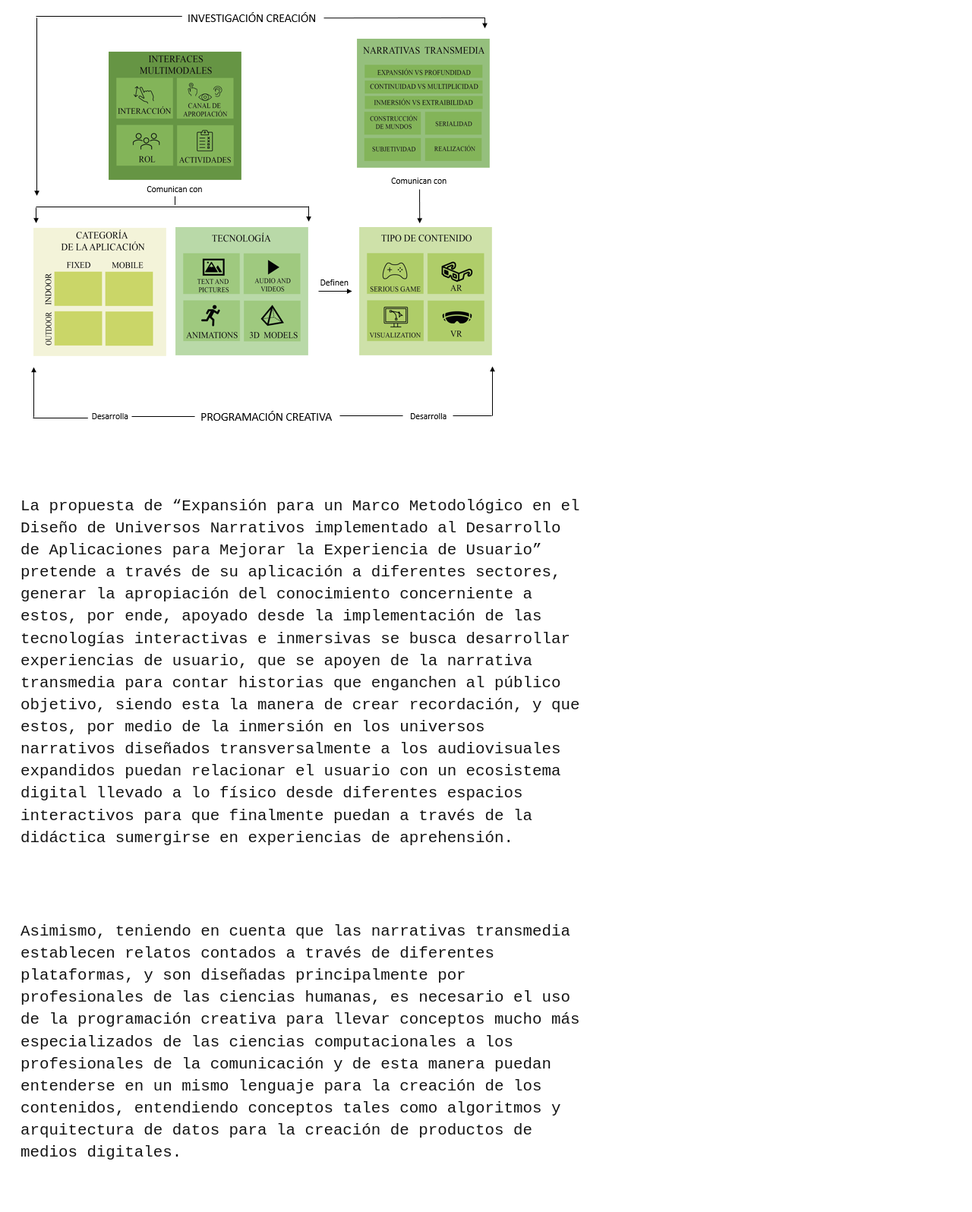
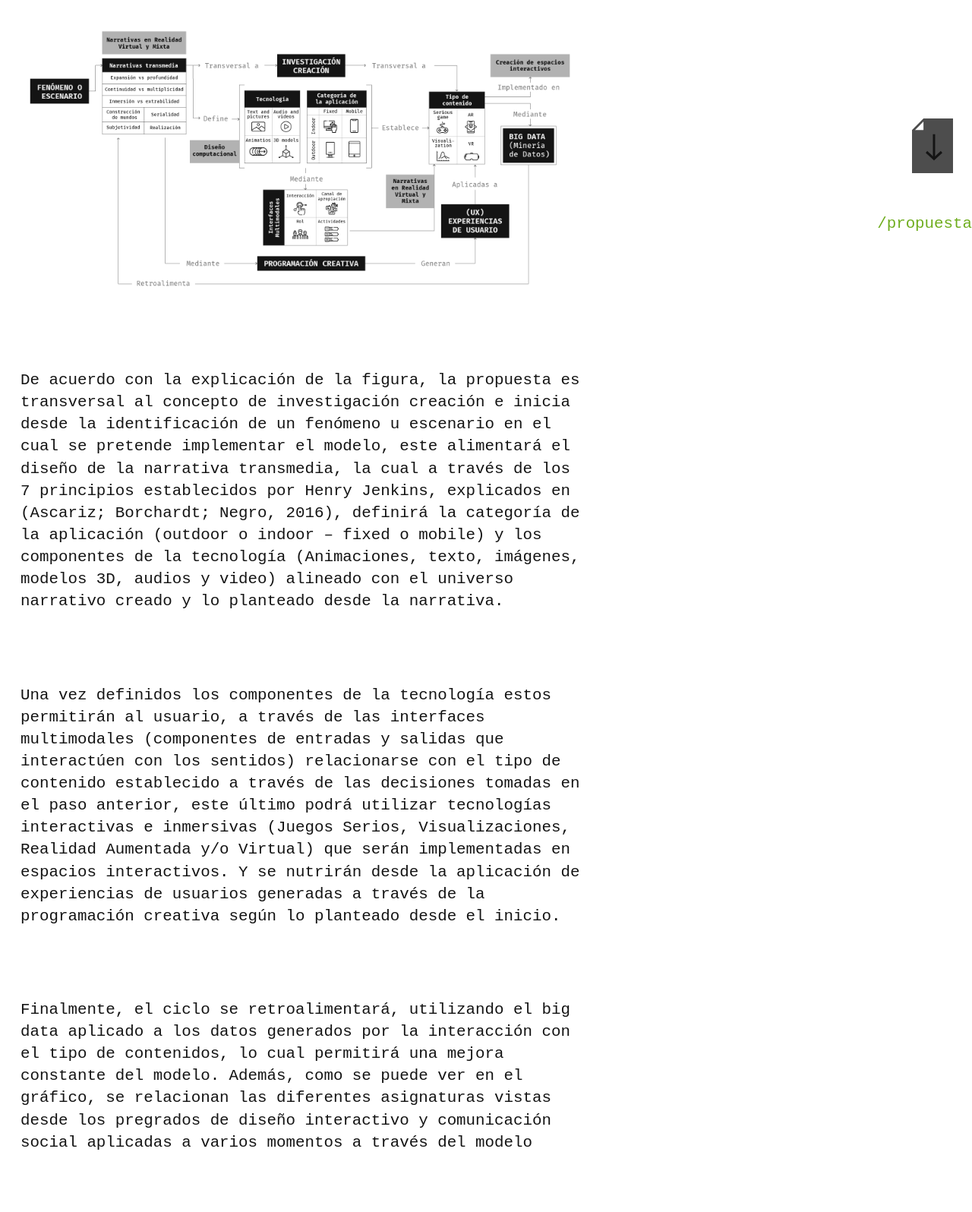
Before and after one commit to jeronimoyepes/feyman_AI, a plain HTML site: page pages/topic1/master.html in a window 1280 px wide. Shown: the part 817-2413 px from the top of the page at 76% size. Drawn offline with Linux system fonts and the light colour scheme.

Commit message:
Imagne de modelo nuevo y antiguo, cambios a video
Signed-off-by: Jeronimo <jeronimo_y_g@hotmail.com>

```diff
--- a/js/app.js
+++ b/js/app.js
@@ -90,7 +90,7 @@ function accessApp(e){
             idCodeInput.value = "";
             idCodeInput.setAttribute('placeholder', 'Digite un comando')
             setTimeout(function () {
-                idCodeInput.setAttribute('placeholder', 'Ingrese un /comando g presione [ENTER]')
+                idCodeInput.setAttribute('placeholder', 'Ingrese un /comando y presione [ENTER]')
             }, 600);
             break romper;
         }
@@ -185,7 +185,7 @@ function accessApp(e){
                 idCodeInput.value = "";
                 idCodeInput.setAttribute('placeholder', 'Comando incorrecto');
                 setTimeout(function () {idCodeInput.setAttribute(
-                    'placeholder', 'Ingresa un /comando g presiona [ENTER]');
+                    'placeholder', 'Ingrese un /comando y presione [ENTER]');
                 }, 600);
             }
 
--- a/pages/topic1/master.html
+++ b/pages/topic1/master.html
@@ -17,7 +17,9 @@
         <li id="4">pages/topic4</li>
         <li></li>
         <li></li>
-        <li class="file_link" id="alessandra_2016">pages/topic1/redirect.html</li>
+        <li class="file_link" id="propuesta">img/model_new_white.png</li>
+        <li class="file_link" id="hincapie2016">img/model_old.png</li>
+
     </ul>
 
     <div id="report" class="hide">
@@ -57,7 +59,7 @@
 
     <div class="text_box">
         <p>
-            A continuación, a través de las preguntas planteadas, se describe a detalle la participación con relación a los diferentes actores y áreas de la universidad que pueden verse beneficiados, de acuerdo con los contenidos temáticos y conceptos abarcados desde el marco metodológico y la propuesta investigativa, la cual utilizará la figura 1 para resolver los planteamientos
+            A continuación, a través de las preguntas planteadas, se describe a detalle la participación con relación a los diferentes actores y áreas de la universidad que pueden verse beneficiados, de acuerdo con los contenidos temáticos y conceptos abarcados desde el marco metodológico y la propuesta investigativa, la cual utilizará la figura 1 para resolver los planteamientos.
         </p>
     </div>
     <div class="text_box">
@@ -71,7 +73,29 @@
     </div>
 
     <div class="text_box">
-        <img src="../../img/model_new.png" alt="">
+        <img src="../../img/model_new_white.png" alt="">
+         <div class="text_action external_link">
+            <img src="../../img/file_download.svg" alt="">
+            <span class="command">/propuesta</span>
+        </div>
+    </div>
+
+    <div class="text_box">
+        <p>
+            De acuerdo con la explicación de la figura, la propuesta es transversal al concepto de investigación creación e inicia desde la identificación de un fenómeno u escenario en el cual se pretende implementar el modelo, este alimentará el diseño de la narrativa transmedia, la cual a través de los 7 principios establecidos por Henry Jenkins, explicados en (Ascariz; Borchardt; Negro, 2016), definirá la categoría de la aplicación (outdoor o indoor – fixed o mobile) y los componentes de la tecnología (Animaciones, texto, imágenes, modelos 3D, audios y video) alineado con el universo narrativo creado y lo planteado desde la narrativa.
+        </p>
+    </div>
+
+    <div class="text_box">
+        <p>
+            Una vez definidos los componentes de la tecnología estos permitirán al usuario, a través de las interfaces multimodales (componentes de entradas y salidas que interactúen con los sentidos) relacionarse con el tipo de contenido establecido a través de las decisiones tomadas en el paso anterior, este último podrá utilizar tecnologías interactivas e inmersivas (Juegos Serios, Visualizaciones, Realidad Aumentada y/o Virtual) que serán implementadas en espacios interactivos. Y se nutrirán desde la aplicación de experiencias de usuarios generadas a través de la programación creativa según lo planteado desde el inicio.
+        </p>
+    </div>
+
+    <div class="text_box">
+        <p>
+            Finalmente, el ciclo se retroalimentará, utilizando el big data aplicado a los datos generados por la interacción con el tipo de contenidos, lo cual permitirá una mejora constante del modelo. Además, como se puede ver en el gráfico, se relacionan las diferentes asignaturas vistas desde los pregrados de diseño interactivo y comunicación social aplicadas a varios momentos a través del modelo
+        </p>
     </div>
 
     <div class="text_box">
@@ -130,10 +154,10 @@
     <div class="text_box">
         <img src="../../img/model_old.png" alt="">
 
-        <!-- <div class="text_action external_link" >
+        <div class="text_action external_link" >
             <img src="../../img/file_download.svg" alt="">
-            <span class="command">/alessandra_2016</span>
-        </div> -->
+            <span class="command">/hincapie2016</span>
+        </div>
     </div>
 
     <div class="text_box">
```
Also changed, not shown: pages/topic4/master.html (+1 -1 lines), img/method.png (deleted), img/model_new.png (deleted), img/model_new_black.png (added), img/model_new_white.png (added), img/model_old.png.
